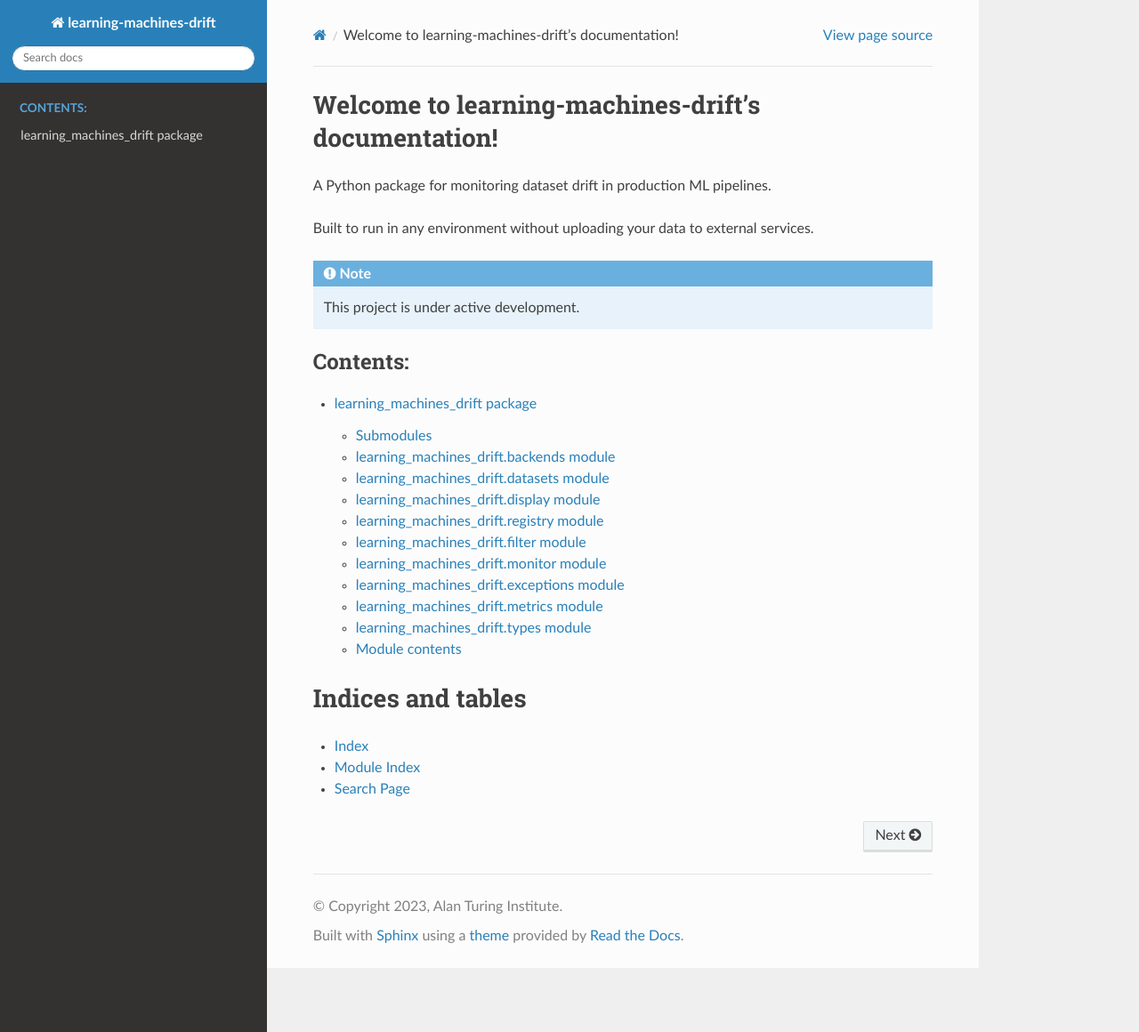
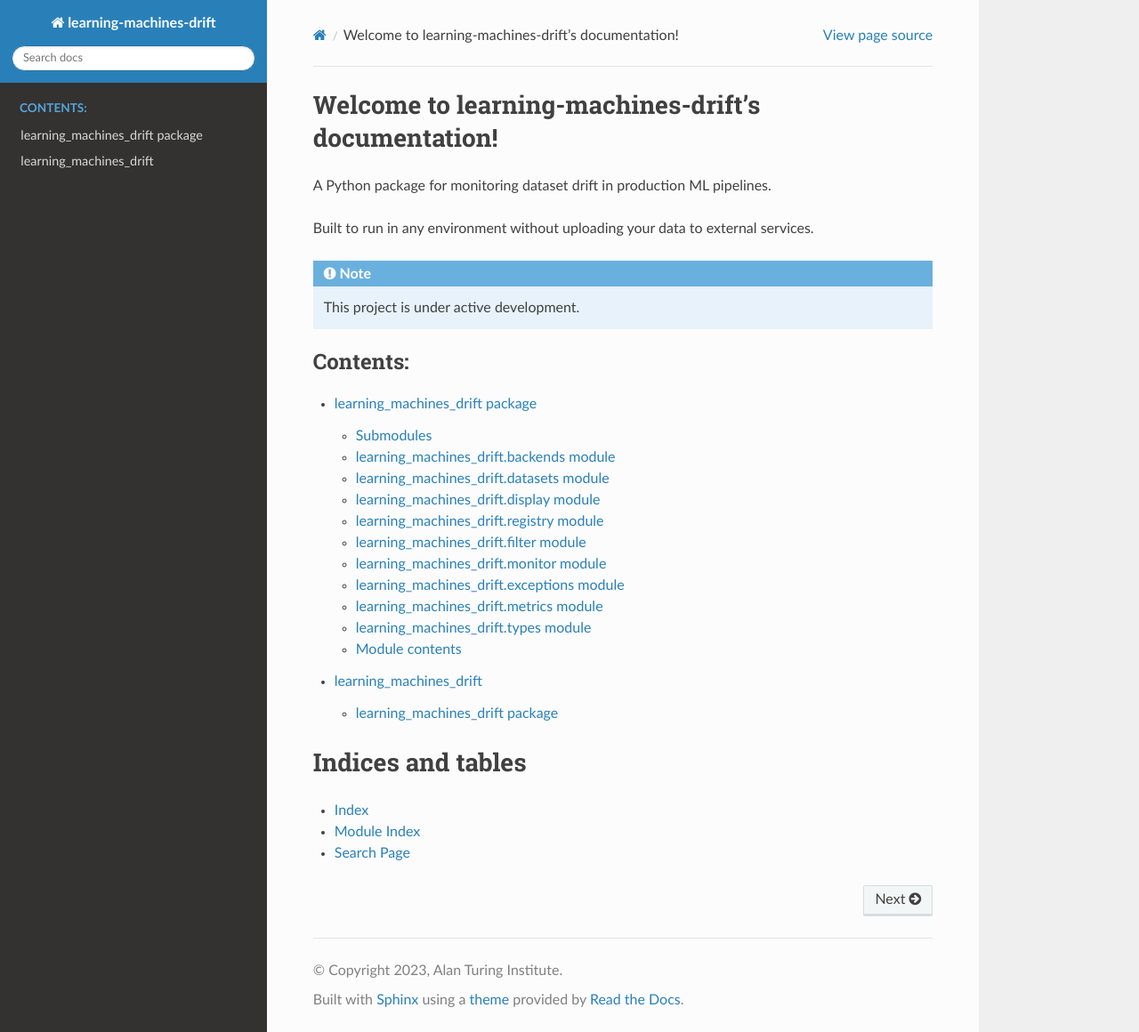
Before and after one commit to alan-turing-institute/learning-machines-drift, a Sphinx documentation site: the page built from docs/source/index.rst, in a window 1280 px wide and 1160 px high. Shown: the whole window at 89% size. Built offline with Sphinx 7.4.7 and the Read the Docs theme 2.0.0, drawn with Linux system fonts in a browser that asks for light colours.

```diff
--- a/docs/source/conf.py
+++ b/docs/source/conf.py
@@ -11,7 +11,7 @@ import pathlib
 import sys
 
 sys.path.insert(0, pathlib.Path(__file__).parents[2].resolve().as_posix())
-sys.path.insert(0, os.path.abspath("../.."))
+sys.path.insert(0, os.path.abspath("../"))
 
 project = "learning-machines-drift"
 copyright = "2023, Alan Turing Institute"
@@ -27,6 +27,8 @@ extensions = [
     "sphinx.ext.duration",
     "sphinx.ext.doctest",
     "sphinx.ext.autodoc",
+    "sphinx.ext.autosummary",
+    "sphinx_rtd_theme",
     "sphinx.ext.napoleon",
 ]
 
--- a/docs/source/index.rst
+++ b/docs/source/index.rst
@@ -18,6 +18,7 @@ Built to run in any environment without uploading your data to external services
    :caption: Contents:
 
    learning_machines_drift
+   modules
 
 Indices and tables
 ==================
```
